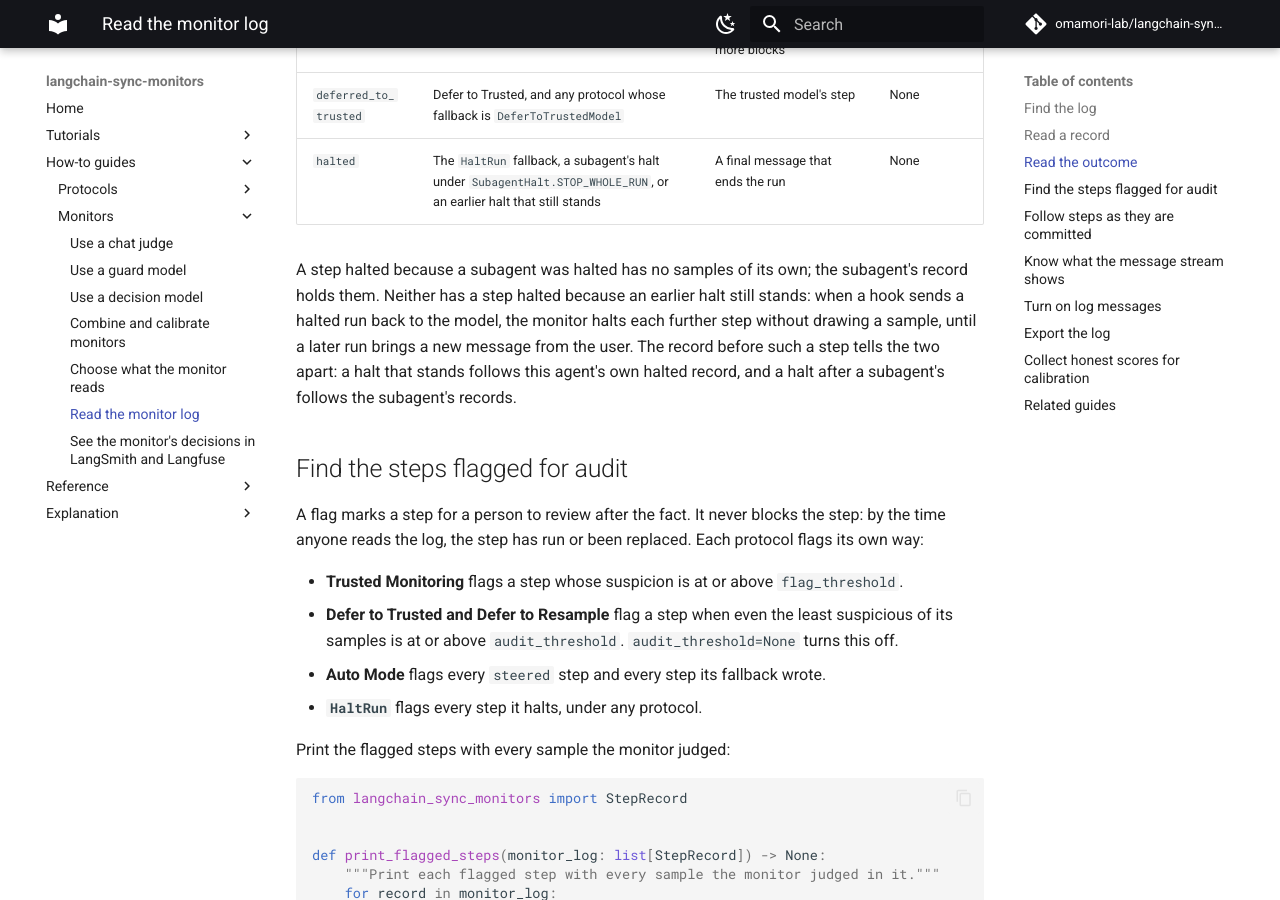
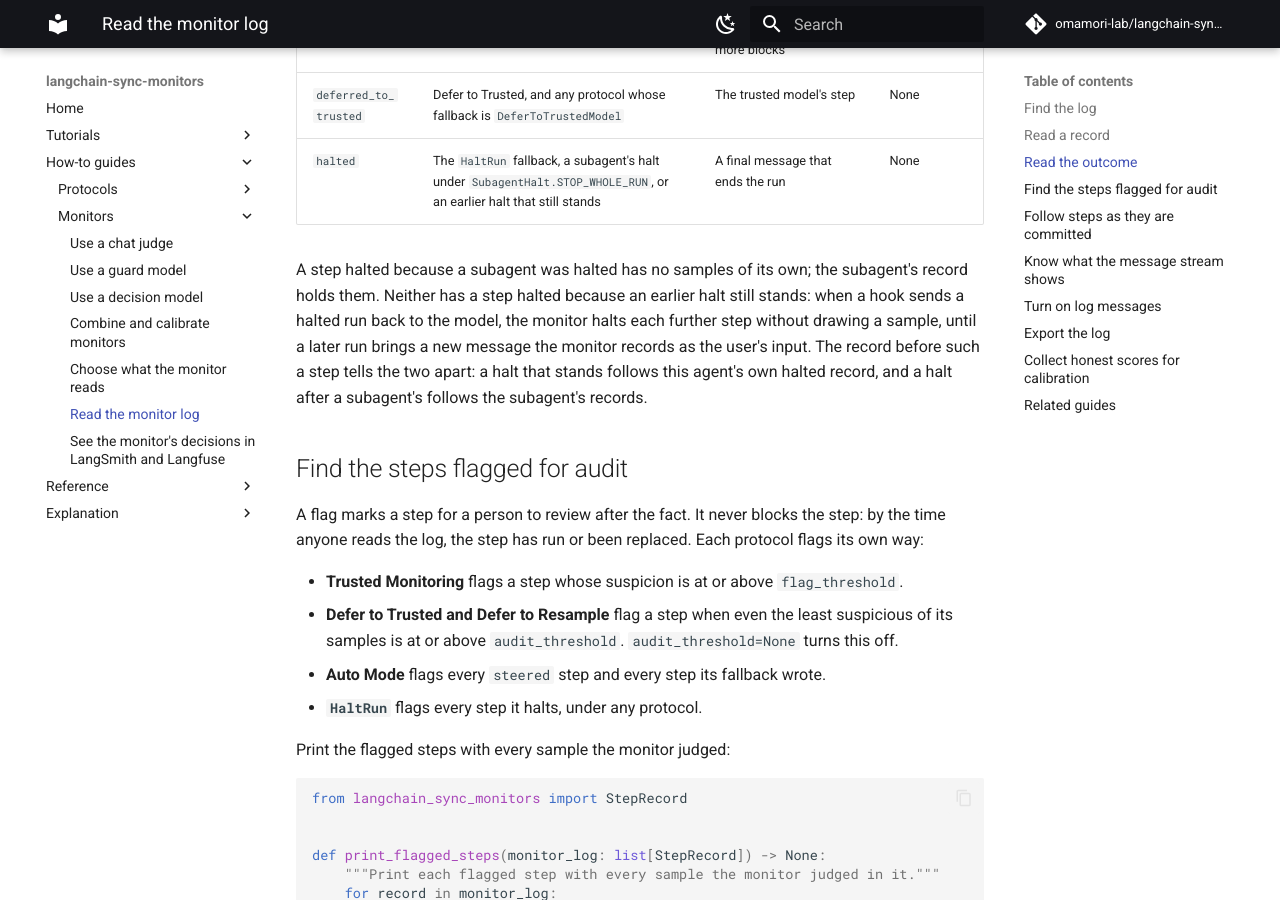
Before and after one commit to omamori-lab/langchain-sync-monitors, an MkDocs documentation site: the page built from docs/how-to/read-the-monitor-log.md, in a window 1280 px wide and 900 px high, scrolled down 2806 px. Built offline with MkDocs 1.6.1 and Material for MkDocs 9.7.7, drawn with Linux system fonts in a browser that asks for light colours; comment, search, counter and statistics services are not loaded.

Commit message:
Keep the standing halt's message true when input was unconfirmed
The message said no new message from the user had arrived since the halt. After a halted run that stopped before its end, the next run's message does arrive, as a note from unconfirmed_input, and the halt stands, so the message was false in a case the tests cover. It now says no message the monitor could confirm as new input has arrived, and the guides say a later run lifts the halt with a message the monitor records as the user's input.

Co-Authored-By: Claude Opus 5.5 <noreply@anthropic.com>

```diff
--- a/docs/how-to/read-the-monitor-log.md
+++ b/docs/how-to/read-the-monitor-log.md
@@ -107,9 +107,10 @@ A step halted because a subagent was halted has no samples of its own; the
 subagent's record holds them. Neither has a step halted because an earlier
 halt still stands: when a hook sends a halted run back to the model, the
 monitor halts each further step without drawing a sample, until a later run
-brings a new message from the user. The record before such a step tells the
-two apart: a halt that stands follows this agent's own halted record, and a
-halt after a subagent's follows the subagent's records.
+brings a new message the monitor records as the user's input. The record
+before such a step tells the two apart: a halt that stands follows this
+agent's own halted record, and a halt after a subagent's follows the
+subagent's records.
 
 ## Find the steps flagged for audit
 
```
Also changed, not shown: docs/how-to/use-auto-mode.md (+2 -1 lines), docs/how-to/use-defer-to-resample.md (+1 -1 lines), 1 other file.
